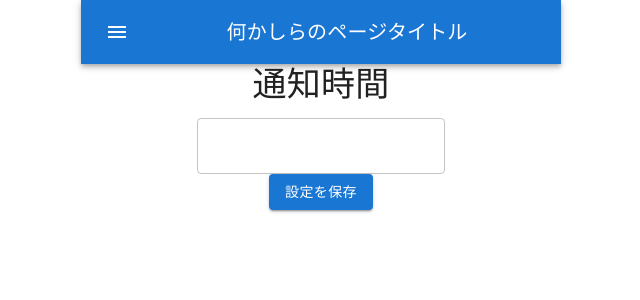
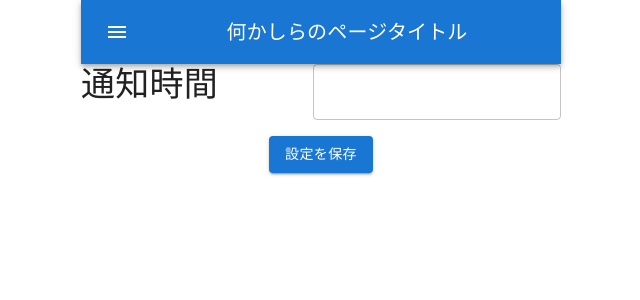
Before and after one commit to MinamiInoue2323/osoji_kun, a React (Vite) app: page /config in a window 1280 px wide. Shown: the top 300 px of the page, without its empty margins (319-959 px from the left). Built offline with nearby package versions, Linux system fonts and the light colour scheme.

Commit message:
fix css to align text and timepicker in a row

```diff
--- a/src/pages/ConfigPage.tsx
+++ b/src/pages/ConfigPage.tsx
@@ -1,5 +1,5 @@
 import React from "react";
-import { Button, TextField, Typography } from "@mui/material";
+import { Button, Stack, TextField, Typography } from "@mui/material";
 import { LocalizationProvider, TimePicker } from "@mui/x-date-pickers";
 import { AdapterDayjs } from "@mui/x-date-pickers/AdapterDayjs";
 import { Dayjs } from "dayjs";
@@ -8,12 +8,15 @@ import { Dayjs } from "dayjs";
 const ConfigPage = () => {
   const [value, setValue] = React.useState<Dayjs | null>(null);
   return (
-    <div>
-      <div>
+    <Stack spacing={2}>
+      <Stack direction="row" spacing={2} justifyContent="space-between">
         <Typography variant="h4" component="p" gutterBottom>
           通知時間
         </Typography>
-        <LocalizationProvider dateAdapter={AdapterDayjs}>
+        <LocalizationProvider
+          dateAdapter={AdapterDayjs}
+          sx={{ width: "right" }}
+        >
           <TimePicker
             value={value}
             onChange={(newValue) => {
@@ -22,11 +25,12 @@ const ConfigPage = () => {
             renderInput={(params) => <TextField {...params} />}
           />
         </LocalizationProvider>
-      </div>
+      </Stack>
+
       <div>
         <Button variant="contained">設定を保存</Button>
       </div>
-    </div>
+    </Stack>
   );
 };
 
```
